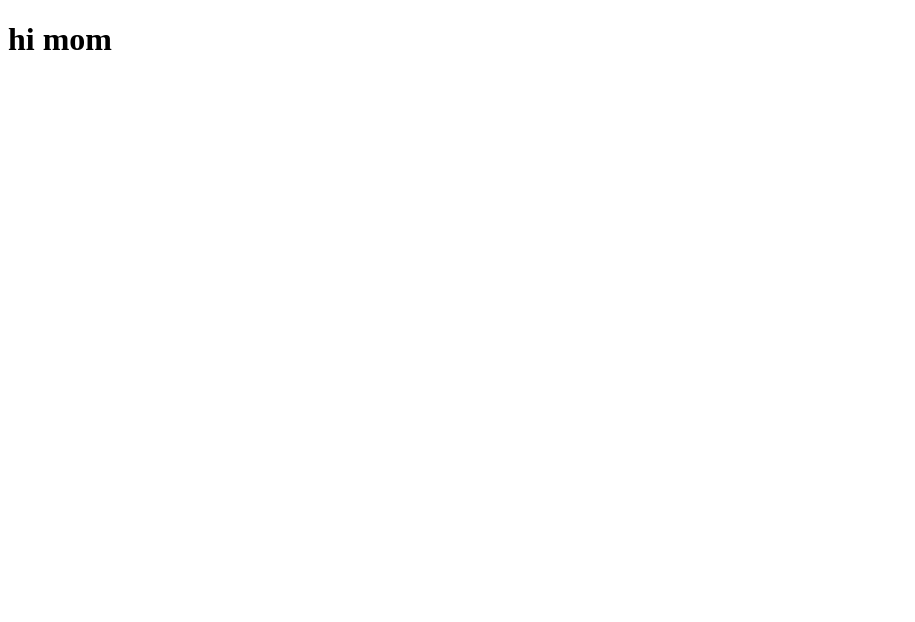
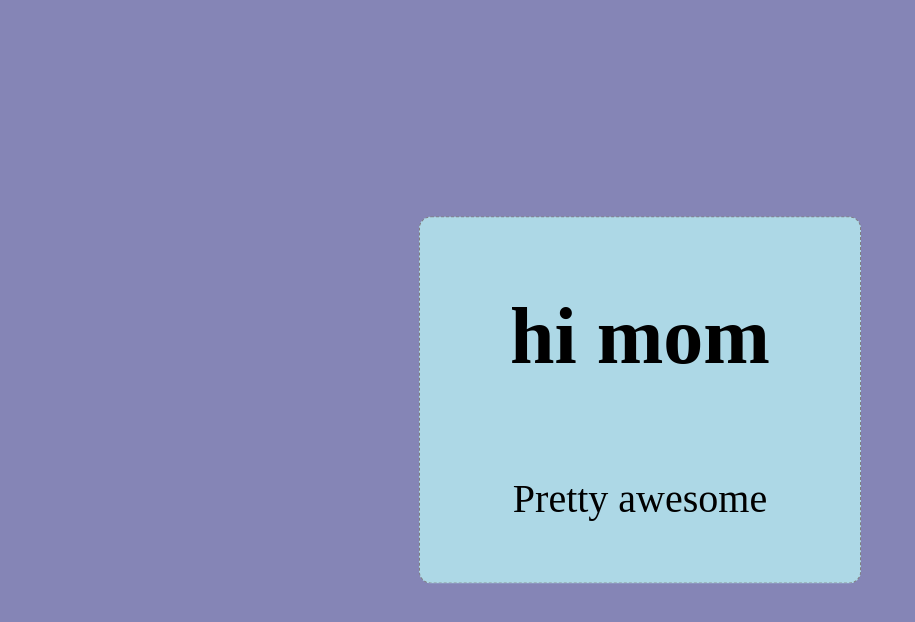
Before and after one commit to leandrocaci/test, a plain HTML site: page index.html in a window 1280 px wide. Shown: the whole page, without its empty margins (0-915 px from the left). Drawn offline with Linux system fonts and the light colour scheme.

```diff
--- a/index.html
+++ b/index.html
@@ -5,8 +5,13 @@
     <meta http-equiv="X-UA-Compatible" content="IE=edge" />
     <meta name="viewport" content="width=device-width, initial-scale=1.0" />
     <title>Document</title>
+
+    <link rel="stylesheet" href="style.css" />
   </head>
   <body>
-    <h1>hi mom</h1>
+    <div class="container">
+      <h1>hi mom</h1>
+      <p>Pretty awesome</p>
+    </div>
   </body>
 </html>
--- a/style.css
+++ b/style.css
@@ -1,4 +1,23 @@
 body {
   padding: auto;
-  background-color: blue;
+  background-color: rgb(133, 133, 182);
 }
+
+.container {
+  width: 400px;
+  background-color: lightblue;
+  position: absolute;
+  top: 50%;
+  left: 50%;
+  transform: translate(-50%, -50%);
+
+  border: 1px dashed gray;
+  padding: 20px;
+  border-radius: 12px;
+  font-size: 40px;
+
+  display: flex;
+  justify-content: center;
+  flex-direction: column;
+  align-items: center;
+}
```
